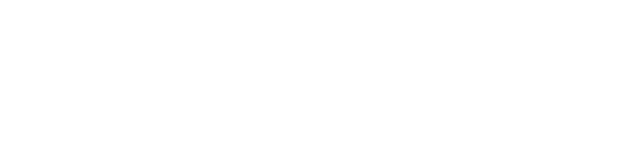
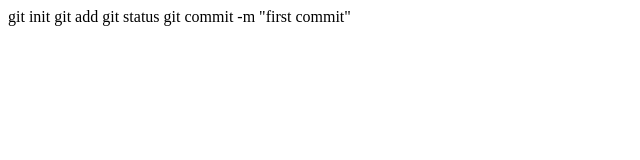
Before and after one commit to Woltron101/test, a plain HTML site: page index.html in a window 1280 px wide. Shown: the whole page, without its empty margins (0-640 px from the left). Drawn offline with Linux system fonts and the light colour scheme.

Commit message:
second commit

```diff
--- a/index.html
+++ b/index.html
@@ -5,6 +5,10 @@
 	<title>Document</title>
 </head>
 <body>
+git init
+git add
+git status
+git commit -m "first commit"
 
 </body>
 </html>
```
